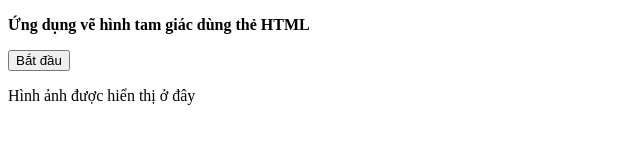
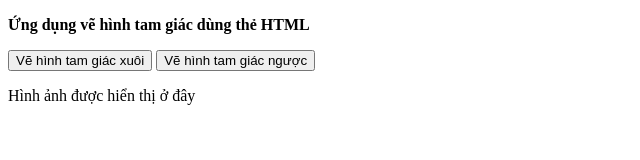
Before and after one commit to cgc0220h1/demo-loopJS-drawTriangle, a plain HTML site: page index.html in a window 1280 px wide. Shown: the whole page, without its empty margins (0-640 px from the left). Drawn offline with Linux system fonts and the light colour scheme.

Commit message:
Thêm tính năng vẽ hình tam giác xuôi / ngược

```diff
--- a/index.html
+++ b/index.html
@@ -7,7 +7,8 @@
 </head>
 <body>
 <p><b>Ứng dụng vẽ hình tam giác dùng thẻ HTML</b></p>
-<button onclick="drawTriangle()">Bắt đầu</button>
+<button onclick="drawTriangleUp()">Vẽ hình tam giác xuôi</button>
+<button onclick="drawTriangleDown()">Vẽ hình tam giác ngược</button>
 <p id="drawResult">Hình ảnh được hiển thị ở đây</p>
 <script src="js/app.js"></script>
 </body>
--- a/js/app.js
+++ b/js/app.js
@@ -1,4 +1,4 @@
-function drawTriangle() {
+function drawTriangleUp() {
     let loopCycle = 1;
     let html = "";
     while (loopCycle < 100) {
@@ -7,3 +7,13 @@ function drawTriangle() {
     }
     document.getElementById('drawResult').innerHTML = html;
 }
+
+function drawTriangleDown() {
+    let loopCycle = 100;
+    let html = "";
+    while (loopCycle > 0) {
+        html += "<hr width = " + loopCycle + "%>";
+        loopCycle--;
+    }
+    document.getElementById('drawResult').innerHTML = html;
+}
```
